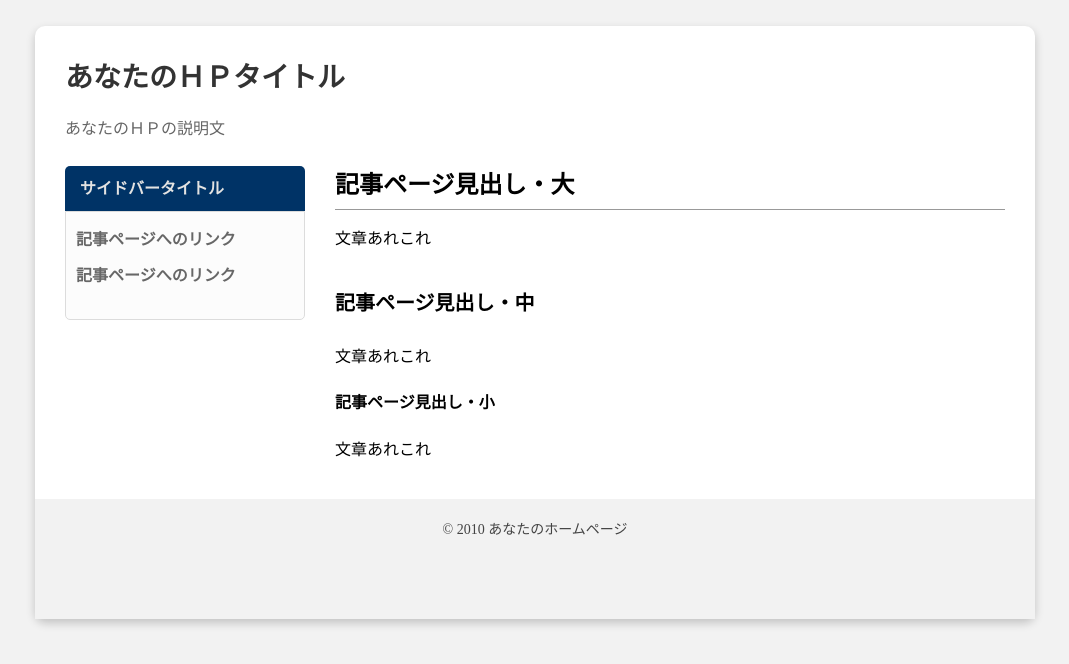
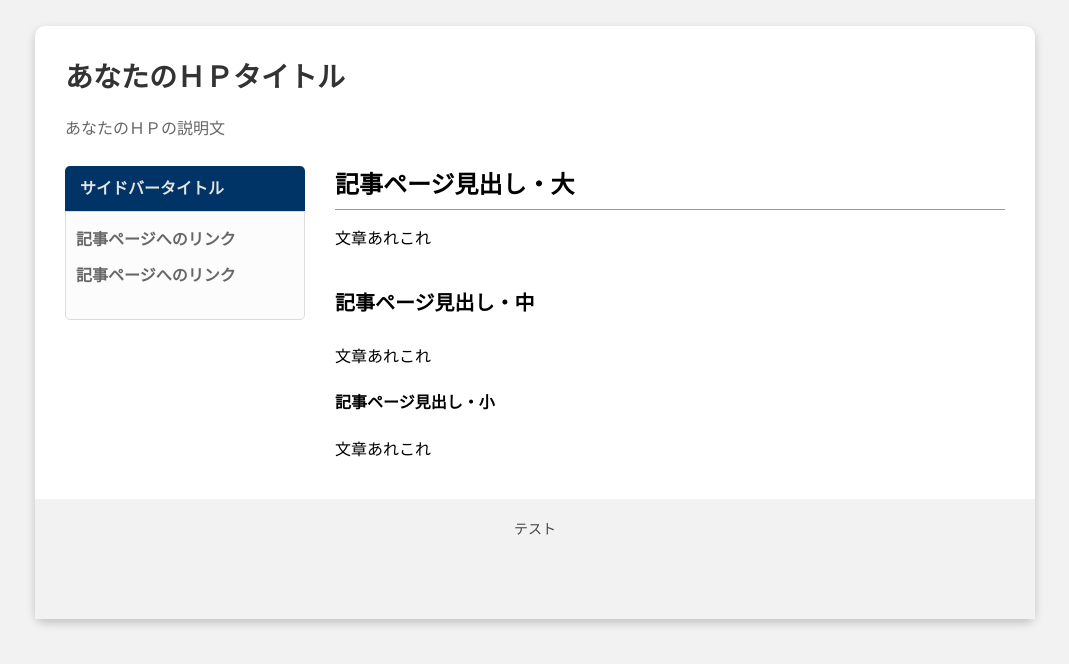
Before and after one commit to p1u10n1u6/p1u10n1u6.github.io, a plain HTML site: page index.html in a window 1280 px wide. Shown: the whole page, without its empty margins (105-1174 px from the left). Drawn offline with Linux system fonts and the light colour scheme.

Commit message:
index.html

```diff
--- a/index.html
+++ b/index.html
@@ -36,6 +36,6 @@
 </div>
 </div>
 </aside>
-<footer>© 2010 あなたのホームページ</footer>
+<footer>テスト</footer>
 </div></body>
 </html>
```
